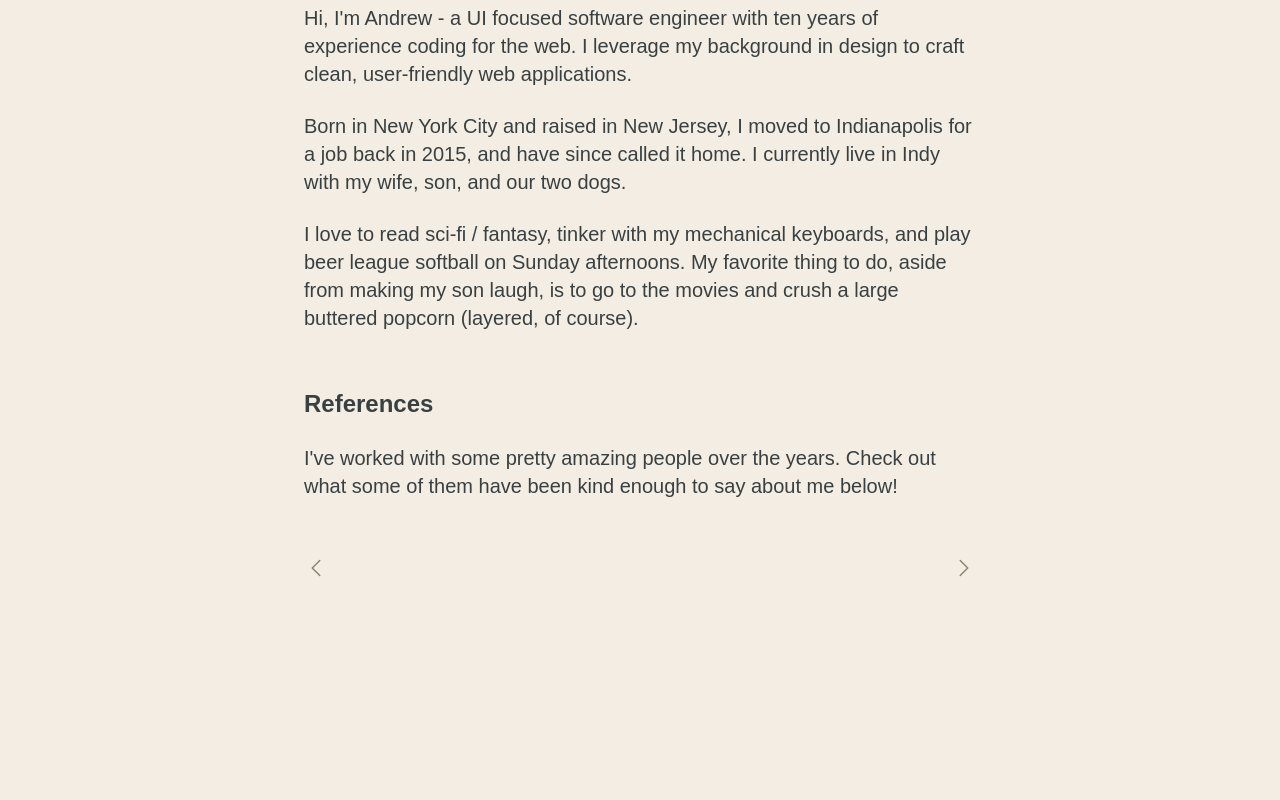
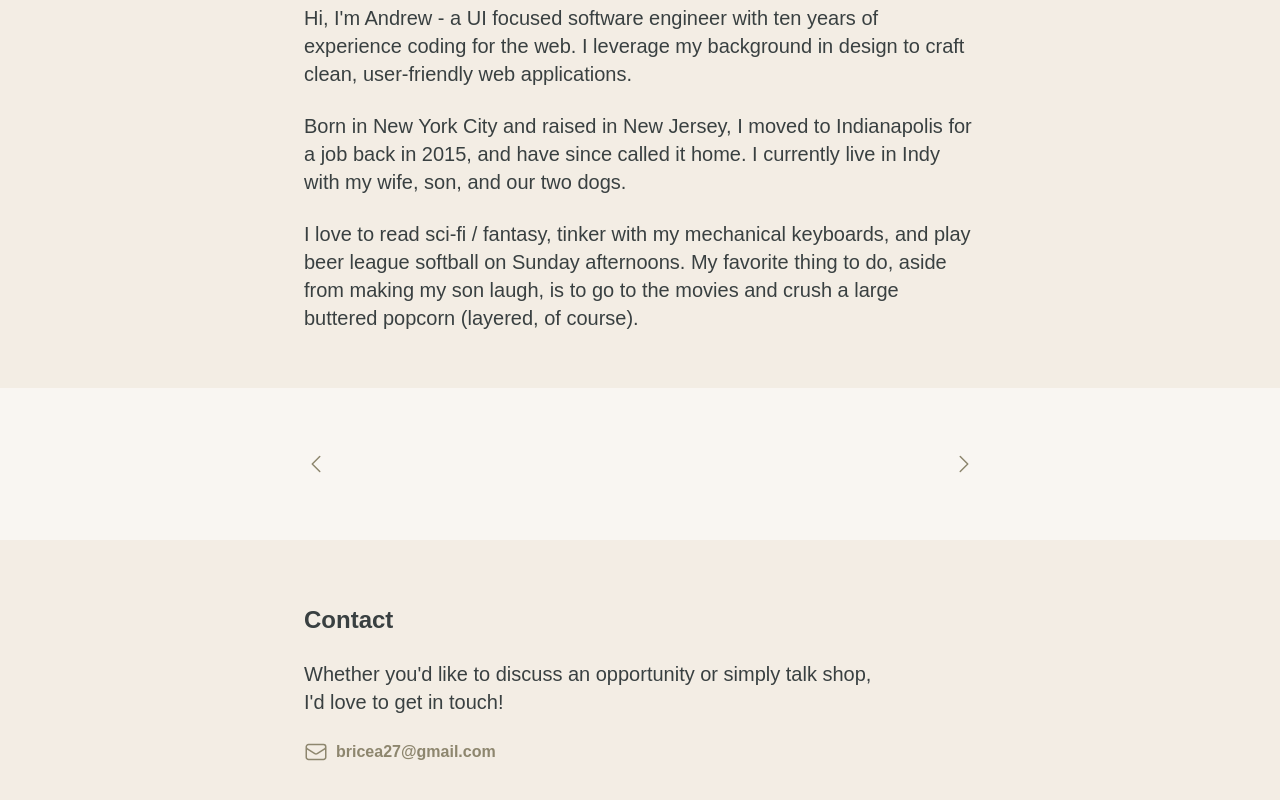
Before and after one commit to bricea27/thebriceisright, a React (Vite) app: page / in a window 1280 px wide. Shown: the part 672-1472 px from the top of the page. Before the commit the page ends 1316 px from the top, so only its background shows below. Built offline with nearby package versions, Linux system fonts and the light colour scheme; no server answers; a web font is replaced by a local one.

Commit message:
feat: add testimonial banner and contact sections

```diff
--- a/src/App.jsx
+++ b/src/App.jsx
@@ -111,9 +111,7 @@ export default function App() {
           </article>
         </section>
         <article className="w-full max-w-lg lg:max-w-2xl mb-4 lg:mb-8 px-8 sm:p-0">
-          <h3 className="font-bold text-lg lg:text-2xl mb-4 lg:mb-6">
-            About Me
-          </h3>
+          <h3 className="font-bold text-lg lg:text-2xl mb-4 lg:mb-6">About</h3>
           <p className="font-light text-base lg:text-xl mb-4 lg:mb-6">
             Hi, I'm Andrew - a UI focused software engineer with ten years of
             experience coding for the web. I leverage my background in design to
@@ -131,14 +129,17 @@ export default function App() {
             the movies and crush a large buttered popcorn (layered, of course).
           </p>
         </article>
-        <article className="w-full max-w-lg lg:max-w-2xl mb-4 lg:mb-8 px-8 sm:p-0">
-          <h3 className="flex items-center justify-between font-bold text-lg lg:text-2xl mb-4 lg:mb-6">
+
+        <section className="w-screen flex justify-center mb-8 lg:mb-16 py-4 sm:py-8 bg-white bg-opacity-50">
+          <article className="w-full max-w-lg lg:max-w-2xl px-8 sm:p-0">
+            {/*
+            <h3 className="font-bold text-lg lg:text-2xl mb-4 lg:mb-6">
               References
             </h3>
             <p className="font-light text-base lg:text-xl mb-4 lg:mb-6">
               I've worked with some pretty amazing people over the years. Check
               out what some of them have been kind enough to say about me below!
-          </p>
+            </p> */}
             <div className="w-full flex items-center justify-between gap-8 py-8">
               <svg
                 xmlns="http://www.w3.org/2000/svg"
@@ -157,7 +158,7 @@ export default function App() {
               </svg>
 
               {quote && (
-              <div className="px-4 py-8 mx-auto text-center bg-white bg-opacity-50 rounded-2xl flex-1">
+                <div className="px-4 py-8 mx-auto text-center flex-1">
                   <figure className="max-w-screen-md mx-auto">
                     <svg
                       className="h-12 mx-auto mb-3 text-text-secondary opacity-30"
@@ -205,6 +206,35 @@ export default function App() {
               </svg>
             </div>
           </article>
+        </section>
+
+        <article className="w-full max-w-lg lg:max-w-2xl mb-8 lg:mb-16 px-8 sm:p-0">
+          <h3 className="font-bold text-lg lg:text-2xl mb-4 lg:mb-6">
+            Contact
+          </h3>
+          <p className="font-light text-base lg:text-xl mb-4 lg:mb-6">
+            Whether you'd like to discuss an opportunity or simply talk shop,
+            <br />
+            I'd love to get in touch!
+          </p>
+          <Link href="mailto:bricea27@gmail.com">
+            <svg
+              xmlns="http://www.w3.org/2000/svg"
+              fill="none"
+              viewBox="0 0 24 24"
+              strokeWidth={1.5}
+              stroke="currentColor"
+              className="w-6 h-6"
+            >
+              <path
+                strokeLinecap="round"
+                strokeLinejoin="round"
+                d="M21.75 6.75v10.5a2.25 2.25 0 01-2.25 2.25h-15a2.25 2.25 0 01-2.25-2.25V6.75m19.5 0A2.25 2.25 0 0019.5 4.5h-15a2.25 2.25 0 00-2.25 2.25m19.5 0v.243a2.25 2.25 0 01-1.07 1.916l-7.5 4.615a2.25 2.25 0 01-2.36 0L3.32 8.91a2.25 2.25 0 01-1.07-1.916V6.75"
+              />
+            </svg>
+            bricea27@gmail.com
+          </Link>
+        </article>
       </main>
     </div>
   );
```
Lines whose indentation alone changed are shown as unchanged.
